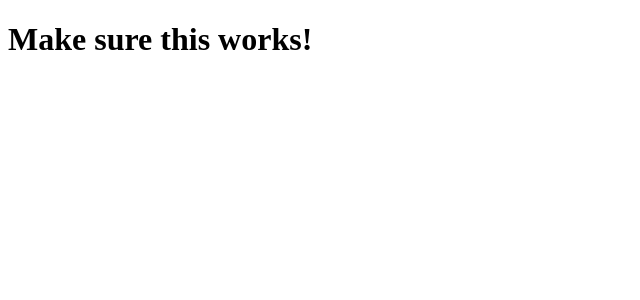
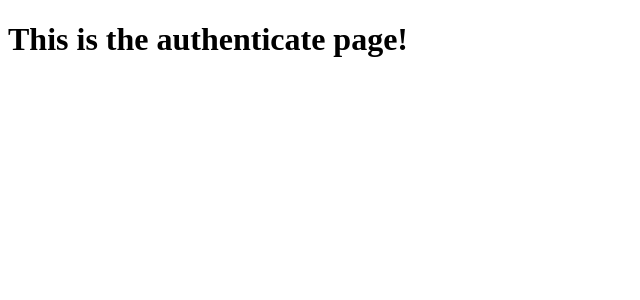
Before and after one commit to faultyusb/paper_trader, a React (Create React App) app: page /#/authenticate in a window 1280 px wide. Shown: the top 300 px of the page, without its empty margins (0-640 px from the left). Built offline with nearby package versions, Linux system fonts and the light colour scheme.

Commit message:
added routing to App.js

```diff
--- a/src/App.js
+++ b/src/App.js
@@ -1,8 +1,37 @@
 import React from 'react';
+
+import { HashRouter, Route, Redirect, Switch} from 'react-router-dom';
+import HomePage from './home_page/home_page.js';
+import Authenticate from './authenticate/authenticate.js';
+import Portfolio from './portfolio/portfolio.js';
+import Error from './shared/error.js';
 
 function App() {
   return (
-    <h1>Make sure this works!</h1>
+    <HashRouter basename="/">
+      <main>
+        <Switch>
+          <Route path='/home_page' exact>
+            <HomePage/>
+          </Route>
+
+          <Route path='/portfolio' exact>
+            <Portfolio/>
+          </Route>
+
+          <Route path='/authenticate' exact>
+            <Authenticate/>
+          </Route>
+
+          <Route path='/error'>
+            <Error/>
+          </Route>
+
+          <Redirect to="/error" />
+        </Switch>
+
+      </main>
+    </HashRouter>
   );
 }
 
--- /dev/null
+++ b/src/authenticate/authenticate.js
@@ -0,0 +1,13 @@
+import React from 'react';
+
+import './authenticate.css';
+
+function authenticate(){
+    return (
+        <h1>This is the authenticate page!</h1>
+    );
+
+
+}
+
+export default authenticate;
--- /dev/null
+++ b/src/home_page/home_page.js
@@ -0,0 +1,13 @@
+import React from 'react';
+
+import './home_page.css';
+
+function home_page(){
+    return (
+        <h1>This is the home page!</h1>
+    );
+
+
+}
+
+export default home_page;
--- /dev/null
+++ b/src/portfolio/portfolio.js
@@ -0,0 +1,11 @@
+import React from 'react';
+
+import './portfolio.css';
+
+function portfolio(){
+    return (
+        <h1>This is the portfolios page!</h1>
+    );
+}
+
+export default portfolio;
--- /dev/null
+++ b/src/shared/error.js
@@ -0,0 +1,11 @@
+import React from 'react';
+
+import './error.css';
+
+function Error(){
+    return (
+        <h1>404 page not found</h1>
+    );
+
+}
+export default Error;
```
Also changed, not shown: src/authenticate/authenticate.css (added), src/home_page/home_page.css (added), src/portfolio/portfolio.css (added), src/shared/error.css (added).
